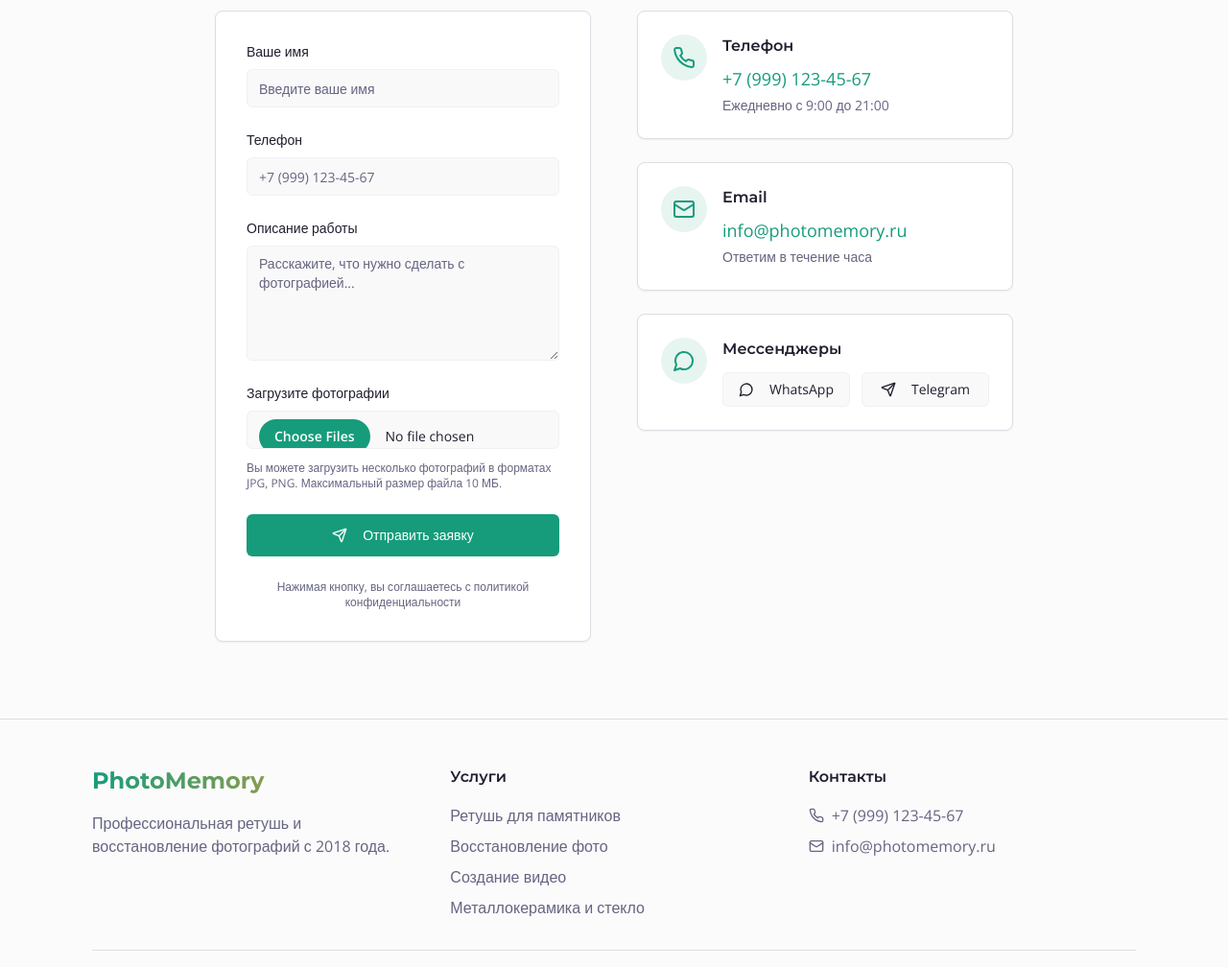
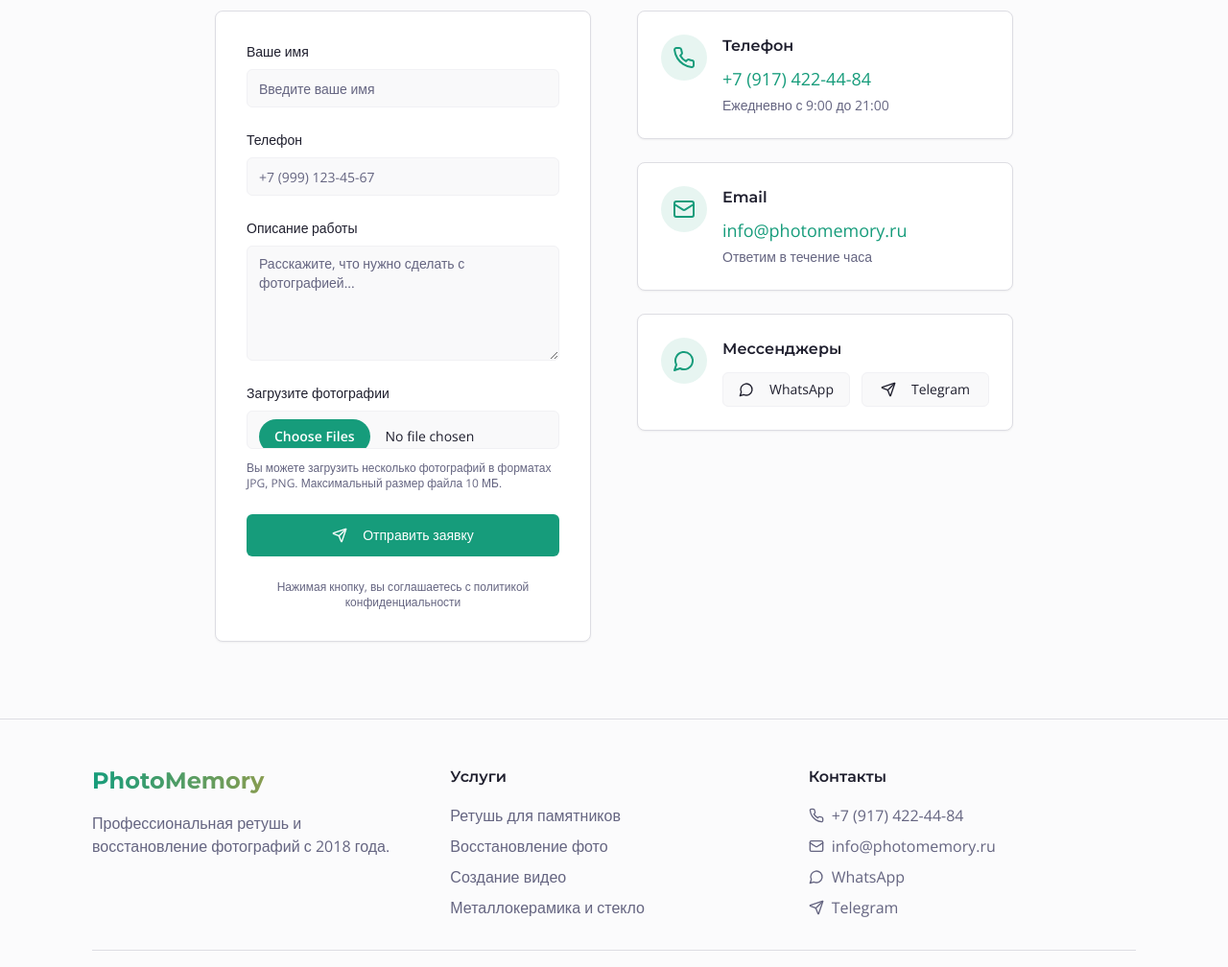
Before and after one commit to pr-poehali-dev/photo-retouching-project, a React (Vite) app: page / in a window 1280 px wide. Shown: the part 5215-6223 px from the top of the page at 96% size. Built offline with nearby package versions, Linux system fonts and the light colour scheme.

Commit message:
Добавлен новый контакт с телефоном

```diff
--- a/src/pages/Index.tsx
+++ b/src/pages/Index.tsx
@@ -492,8 +492,8 @@ const Index = () => {
                     </div>
                     <div>
                       <h3 className="font-heading font-semibold mb-2">Телефон</h3>
-                      <a href="tel:+79991234567" className="text-lg text-primary hover:underline">
-                        +7 (999) 123-45-67
+                      <a href="tel:+79174224484" className="text-lg text-primary hover:underline">
+                        +7 (917) 422-44-84
                       </a>
                       <p className="text-sm text-muted-foreground mt-1">Ежедневно с 9:00 до 21:00</p>
                     </div>
@@ -525,13 +525,17 @@ const Index = () => {
                     <div className="flex-1">
                       <h3 className="font-heading font-semibold mb-3">Мессенджеры</h3>
                       <div className="flex gap-3">
-                        <Button size="sm" variant="outline" className="flex-1">
-                          <Icon name="MessageCircle" size={16} className="mr-2" />
-                          WhatsApp
+                        <Button size="sm" variant="outline" className="flex-1" asChild>
+                          <a href="https://wa.me/79174224484" target="_blank" rel="noopener noreferrer">
+                            <Icon name="MessageCircle" size={16} className="mr-2" />
+                            WhatsApp
+                          </a>
                         </Button>
-                        <Button size="sm" variant="outline" className="flex-1">
-                          <Icon name="Send" size={16} className="mr-2" />
-                          Telegram
+                        <Button size="sm" variant="outline" className="flex-1" asChild>
+                          <a href="https://t.me/+79174224484" target="_blank" rel="noopener noreferrer">
+                            <Icon name="Send" size={16} className="mr-2" />
+                            Telegram
+                          </a>
                         </Button>
                       </div>
                     </div>
@@ -566,11 +570,19 @@ const Index = () => {
               <ul className="space-y-2 text-muted-foreground">
                 <li className="flex items-center gap-2">
                   <Icon name="Phone" size={16} />
-                  <span>+7 (999) 123-45-67</span>
+                  <a href="tel:+79174224484" className="hover:text-primary transition-colors">+7 (917) 422-44-84</a>
                 </li>
                 <li className="flex items-center gap-2">
                   <Icon name="Mail" size={16} />
                   <span>info@photomemory.ru</span>
+                </li>
+                <li className="flex items-center gap-2">
+                  <Icon name="MessageCircle" size={16} />
+                  <a href="https://wa.me/79174224484" target="_blank" rel="noopener noreferrer" className="hover:text-primary transition-colors">WhatsApp</a>
+                </li>
+                <li className="flex items-center gap-2">
+                  <Icon name="Send" size={16} />
+                  <a href="https://t.me/+79174224484" target="_blank" rel="noopener noreferrer" className="hover:text-primary transition-colors">Telegram</a>
                 </li>
               </ul>
             </div>
```
